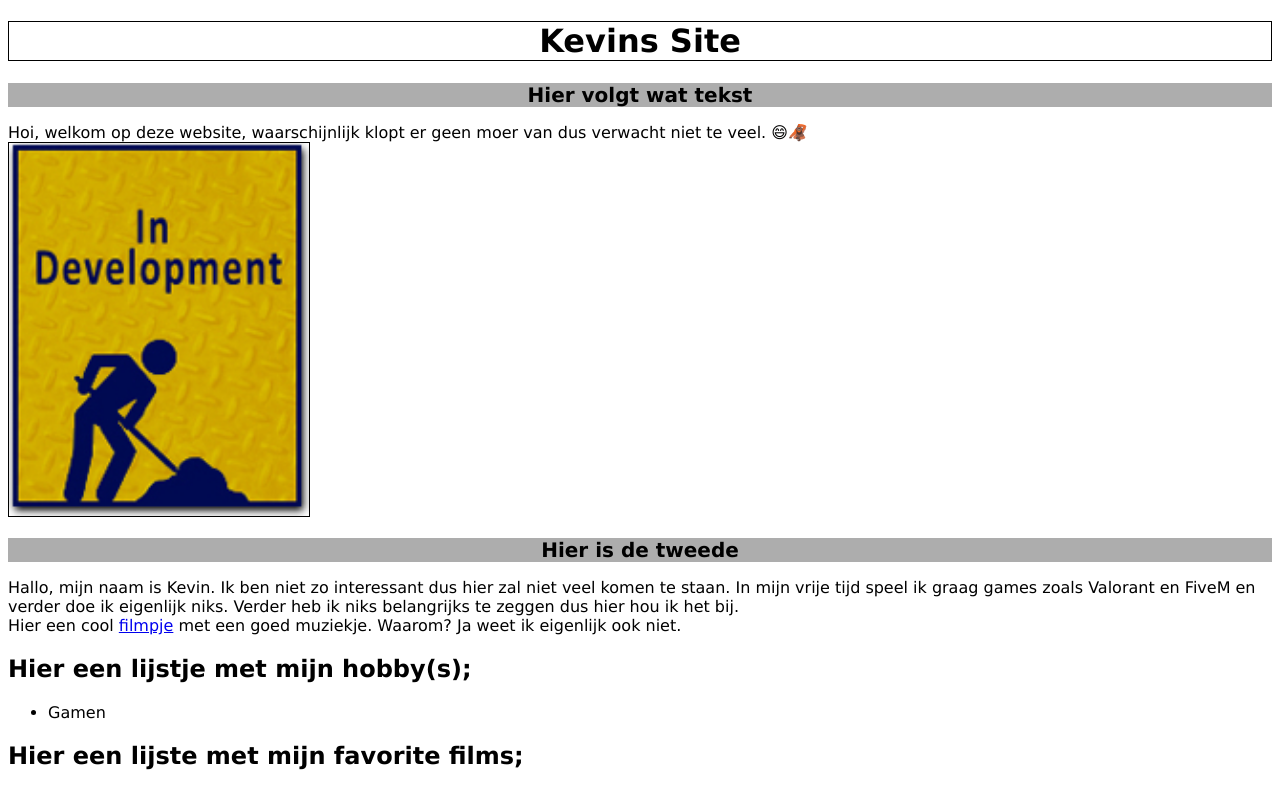
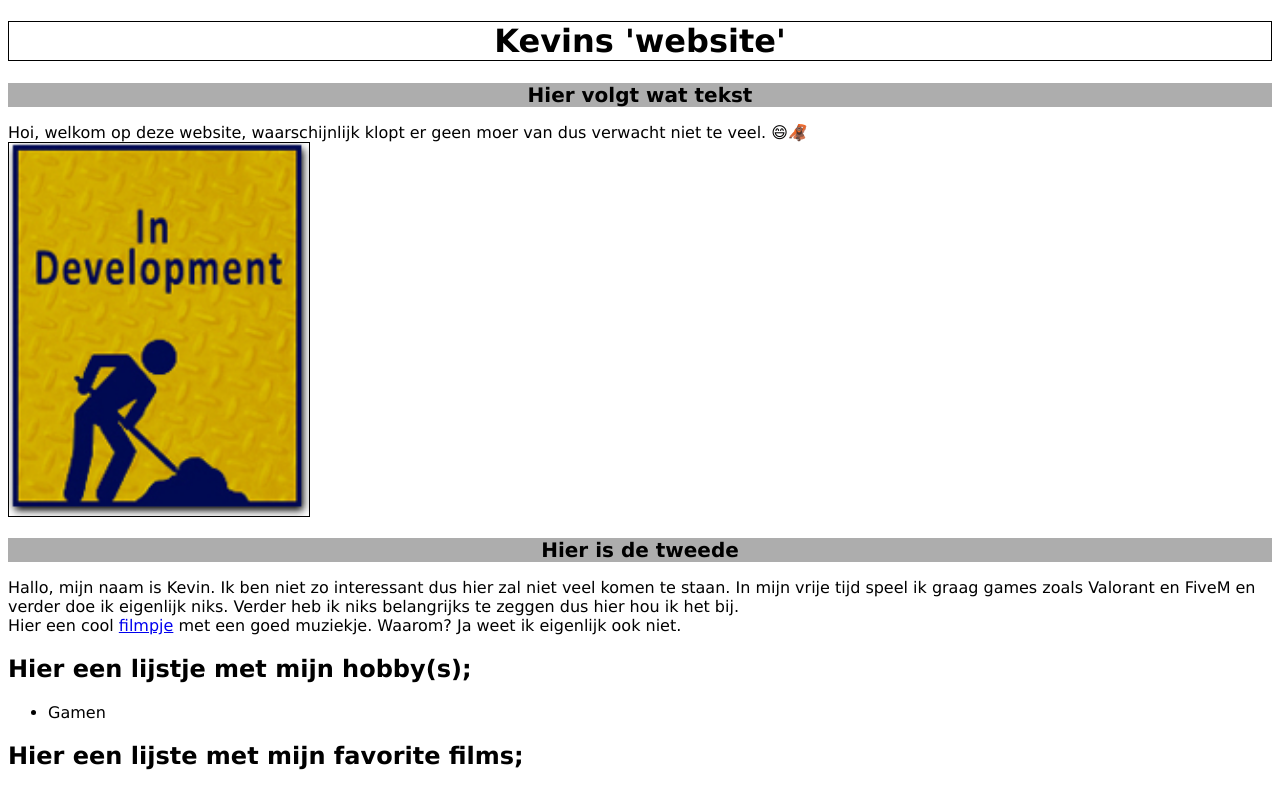
Before and after one commit to KevinL852/MiniSite, a plain HTML site: page index.html in a window 1280 px wide. Shown: the top 787 px of the page. Drawn offline with Linux system fonts and the light colour scheme.

Commit message:
Updated title

```diff
--- a/index.html
+++ b/index.html
@@ -33,7 +33,7 @@
 </head>
 
 <body>
-    <h1 class="hoofdtitel">Kevins Site</h1>
+    <h1 class="hoofdtitel">Kevins 'website'</h1>
     <h2 class="subtitel">Hier volgt wat tekst</h2>
     <p>
         Hoi, welkom op deze website, waarschijnlijk klopt er geen moer van dus verwacht niet te veel. 😄🦧<br>
```
